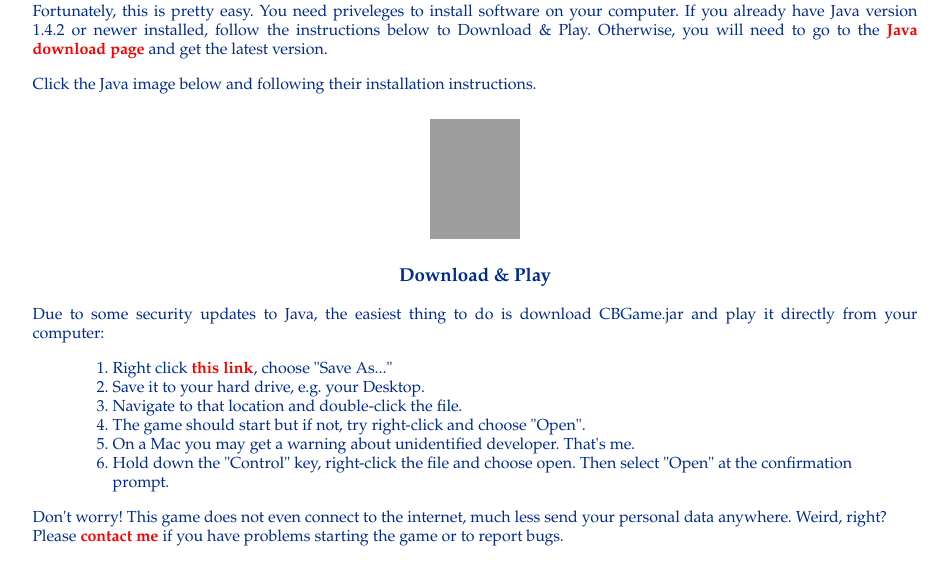
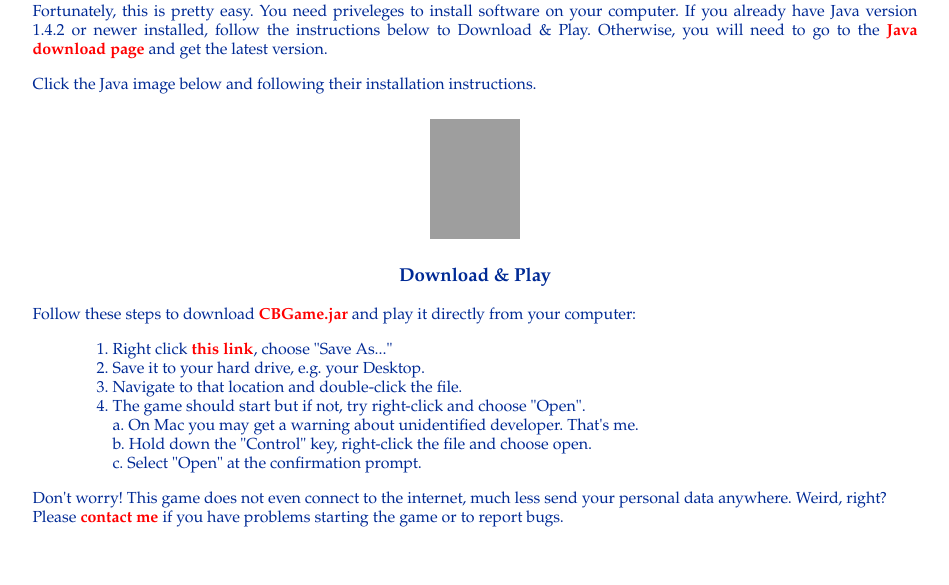
Before and after one commit to stepchud/stephenchudleigh.com, a plain HTML site: page game/installation.html in a window 1280 px wide. Shown: the part 161-746 px from the top of the page, without its empty margins (165-1114 px from the left). Drawn offline with nearby package versions, Linux system fonts and the light colour scheme; files that its build step writes are made by us from their sources; grey boxes are pictures that could not be loaded; files whose address does not match are found by name.

Commit message:
better installation instructions

```diff
--- a/game/installation.html
+++ b/game/installation.html
@@ -9,7 +9,7 @@
 <body>
 <div class="main">
   <!--#include virtual="/navmenu.html" -->
-  <div class="content game" id="midcontent">
+  <div class="content game">
     <h1>Installation</h1>
     <p>
     Fortunately, this is pretty easy. You need priveleges to install software on your computer.
@@ -27,15 +27,16 @@
     </div>
     <h3>Download &amp; Play</h3>
     <p>
-      Due to some security updates to Java, the easiest thing to do is download CBGame.jar and play it directly from your computer:
+    Follow these steps to download <a href="/game/CBGame.jar">CBGame.jar</a> and play it directly from your computer:
       <blockquote>
         <ol>
-          <li>Right click <a href="/game/CBGame.jar">this link</a>, choose "Save As..."<br>
-          <li>Save it to your hard drive, e.g. your Desktop.<br>
-          <li>Navigate to that location and double-click the file.<br>
+          <li>Right click <a href="/game/CBGame.jar">this link</a>, choose "Save As..."
+          <li>Save it to your hard drive, e.g. your Desktop.
+          <li>Navigate to that location and double-click the file.
           <li>The game should start but if not, try right-click and choose "Open".<br>
-          <li>On a Mac you may get a warning about unidentified developer. That's me.<br>
-          <li>Hold down the "Control" key, right-click the file and choose open. Then select "Open" at the confirmation prompt.<br>
+          <span class="sublist">a. On Mac you may get a warning about unidentified developer. That's me.</span>
+          <span class="sublist">b. Hold down the "Control" key, right-click the file and choose open.</span>
+          <span class="sublist">c. Select "Open" at the confirmation prompt.</span>
         </ol>
       </blockquote>
       <p>
--- a/main.css
+++ b/main.css
@@ -87,6 +87,10 @@
 .game li {
   text-align: left;
 }
+.game .sublist {
+  display: block;
+
+}
 .screenshot {
   width: 50%;
   float: right;
```
